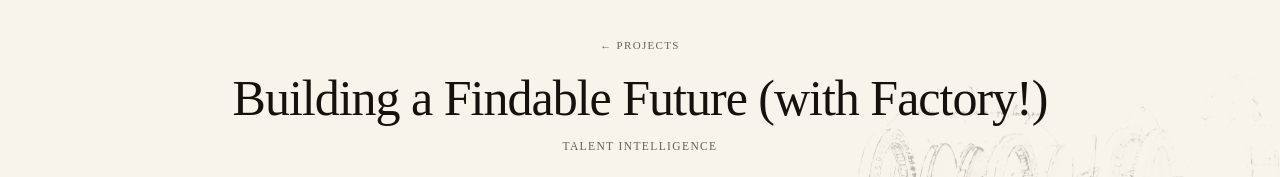
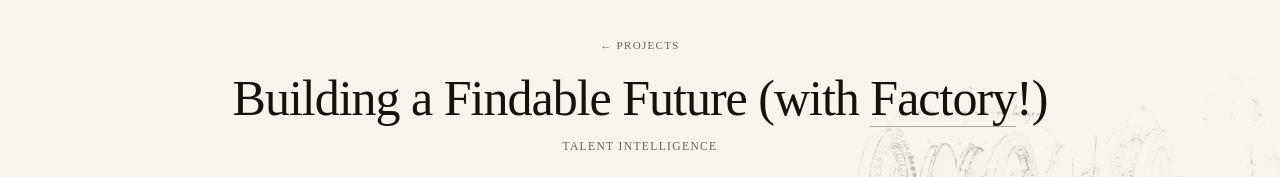
Before and after one commit to veronicas-world/aboutme, a Next.js app: page /projects/findable-future in a window 1280 px wide. Shown: the part 125-302 px from the top of the page. Built offline with nearby package versions, Linux system fonts and the light colour scheme.

Commit message:
Link Factory in article title

```diff
--- a/src/app/globals.css
+++ b/src/app/globals.css
@@ -630,6 +630,11 @@
 .post-building-a-findable-future-with-factory .article > p:first-child img {
   width: 480px; max-width: 100%;
 }
+.title-link {
+  border-bottom: 1px solid rgba(21,17,13,0.35);
+  transition: border-color 0.2s;
+}
+.title-link:hover { border-bottom-color: var(--ink); }
 .article hr { border: 0; border-top: 1px solid var(--line); margin: 2.4em 0; }
 .article table {
   width: 100%;
--- a/src/app/projects/findable-future/page.tsx
+++ b/src/app/projects/findable-future/page.tsx
@@ -44,7 +44,11 @@
             margin: "0 0 16px",
           }}
         >
-          Building a Findable Future (with Factory!)
+          Building a Findable Future (with{" "}
+          <a href="https://factory.ai" target="_blank" rel="noopener noreferrer" className="title-link">
+            Factory
+          </a>
+          !)
         </h1>
         <p
           className="mono"
--- a/src/lib/posts.ts
+++ b/src/lib/posts.ts
@@ -17,6 +17,9 @@
   truncated?: boolean;
   archived?: boolean;
   full?: boolean;
+  // optional: link one word/phrase of the title on the post page
+  titleLinkText?: string;
+  titleLinkHref?: string;
 };
 
 export type Post = PostMeta & { content: string };
@@ -43,6 +46,8 @@
     truncated: data.truncated || false,
     archived: data.archived || false,
     full: data.full || false,
+    titleLinkText: data.titleLinkText || undefined,
+    titleLinkHref: data.titleLinkHref || undefined,
     content,
   };
 }
```
Also changed, not shown: content/posts/building-a-findable-future-with-factory.md (+2 -0 lines), src/app/writings/[slug]/page.tsx (+16 -1 lines).
